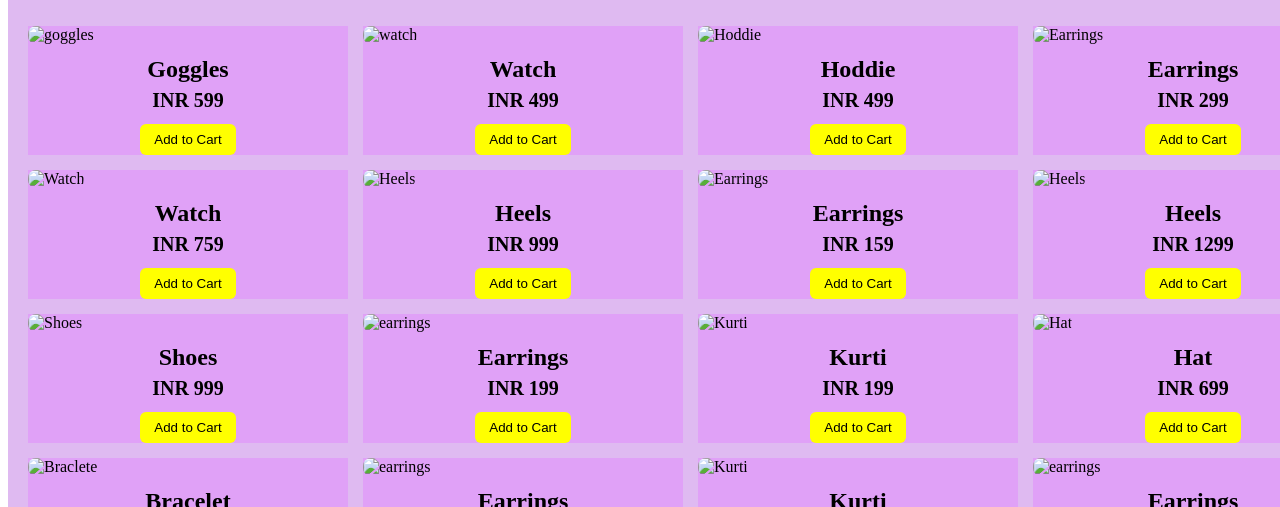
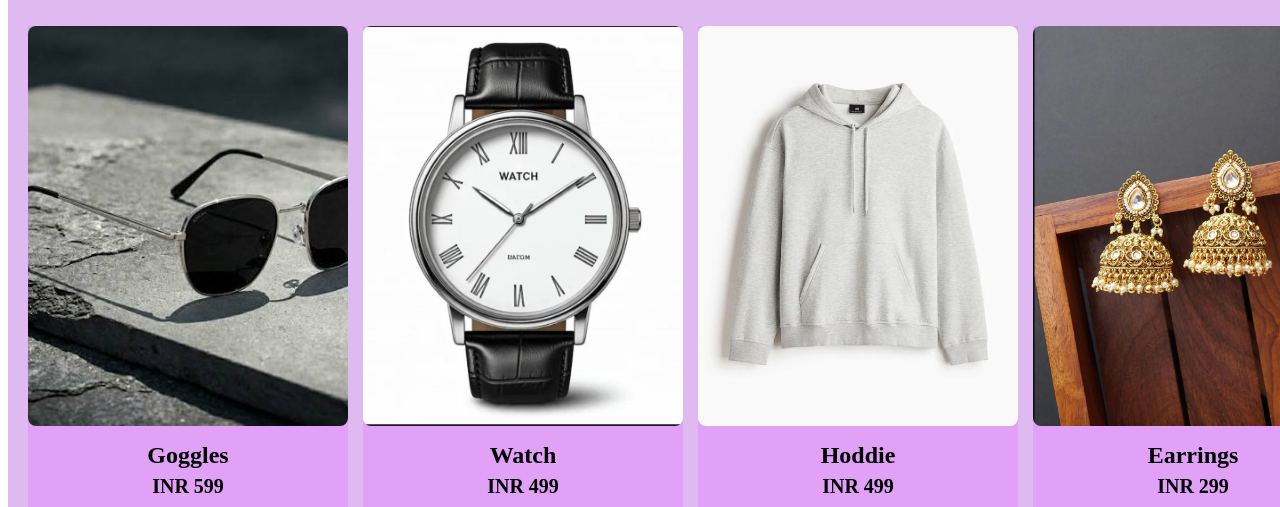
Before and after one commit to abhigyan-bit/LocalVibes-local-vendors-.github.io, a plain HTML site: page index.html in a window 1280 px wide. Shown: the part 438-945 px from the top of the page. Drawn offline with Linux system fonts and the light colour scheme.

Commit message:
Update image paths for product cards

```diff
--- a/index.html
+++ b/index.html
@@ -51,112 +51,112 @@
         <h2>Sample Products</h2>
         <div class="product_grid">
             <div class="product_card">
-                <img src="images/image1.jpeg" alt="goggles" loading="lazy">
+                <img src="image1.jpeg" alt="goggles" loading="lazy">
                 <h3>Goggles</h3>
                 <p class="price">INR 599</p>
                 <button type="button">Add to Cart</button>
             </div>
 
             <div class="product_card">
-                <img src="images/image2.jpeg" alt="watch" loading="lazy">
+                <img src="image2.jpeg" alt="watch" loading="lazy">
                 <h3>Watch</h3>
                 <p class="price">INR 499</p>
                 <button type="button">Add to Cart</button>
             </div>
 
             <div class="product_card">
-                <img src="images/image3.jpeg" alt="Hoddie" loading="lazy">
+                <img src="image3.jpeg" alt="Hoddie" loading="lazy">
                 <h3>Hoddie</h3>
                 <p class="price">INR 499</p>
                 <button type="button">Add to Cart</button>
             </div>
 
             <div class="product_card">
-                <img src="images/image13.jpeg" alt="Earrings" loading="lazy">
+                <img src="image13.jpeg" alt="Earrings" loading="lazy">
                 <h3>Earrings</h3>
                 <p class="price">INR 299</p>
                 <button type="button">Add to Cart</button>
             </div>
 
             <div class="product_card">
-                <img src="images/image4.jpeg" alt="Watch" loading="lazy">
+                <img src="image4.jpeg" alt="Watch" loading="lazy">
                 <h3>Watch</h3>
                 <p class="price">INR 759</p>
                 <button type="button">Add to Cart</button>
             </div>
 
             <div class="product_card">
-                <img src="images/image5.jpeg" alt="Heels" loading="lazy">
+                <img src="image5.jpeg" alt="Heels" loading="lazy">
                 <h3>Heels</h3>
                 <p class="price">INR 999</p>
                 <button type="button">Add to Cart</button>
             </div>
 
             <div class="product_card">
-                <img src="images/image8.jpeg" alt="Earrings" loading="lazy">
+                <img src="image8.jpeg" alt="Earrings" loading="lazy">
                 <h3>Earrings</h3>
                 <p class="price">INR 159</p>
                 <button type="button">Add to Cart</button>
             </div>
 
             <div class="product_card">
-                <img src="images/image6.jpeg" alt="Heels" loading="lazy">
+                <img src="image6.jpeg" alt="Heels" loading="lazy">
                 <h3>Heels</h3>
                 <p class="price">INR 1299</p>
                 <button type="button">Add to Cart</button>
             </div>
 
             <div class="product_card">
-                <img src="images/image7.jpeg" alt="Shoes" loading="lazy">
+                <img src="image7.jpeg" alt="Shoes" loading="lazy">
                 <h3>Shoes</h3>
                 <p class="price">INR 999</p>
                 <button type="button">Add to Cart</button>
             </div>
 
             <div class="product_card">
-                <img src="images/image11.jpeg" alt="earrings" loading="lazy">
+                <img src="image11.jpeg" alt="earrings" loading="lazy">
                 <h3>Earrings</h3>
                 <p class="price">INR 199</p>
                 <button type="button">Add to Cart</button>
             </div>
 
             <div class="product_card">
-                <img src="images/image15.jpeg" alt="Kurti" loading="lazy">
+                <img src="image15.jpeg" alt="Kurti" loading="lazy">
                 <h3>Kurti</h3>
                 <p class="price">INR 199</p>
                 <button type="button">Add to Cart</button>
             </div>
 
             <div class="product_card">
-                <img src="images/image9.jpeg" alt="Hat" loading="lazy">
+                <img src="image9.jpeg" alt="Hat" loading="lazy">
                 <h3>Hat</h3>
                 <p class="price">INR 699</p>
                 <button type="button">Add to Cart</button>
             </div>
 
             <div class="product_card">
-                <img src="images/image10.jpeg" alt="Braclete" loading="lazy">
+                <img src="image10.jpeg" alt="Braclete" loading="lazy">
                 <h3>Bracelet</h3>
                 <p class="price">INR 110</p>
                 <button type="button">Add to Cart</button>
             </div>
 
             <div class="product_card">
-                <img src="images/image12.jpeg" alt="earrings" loading="lazy">
+                <img src="image12.jpeg" alt="earrings" loading="lazy">
                 <h3>Earrings</h3>
                 <p class="price">INR 259</p>
                 <button type="button">Add to Cart</button>
             </div>
 
             <div class="product_card">
-                <img src="images/image14.jpeg" alt="Kurti" loading="lazy">
+                <img src="image14.jpeg" alt="Kurti" loading="lazy">
                 <h3>Kurti</h3>
                 <p class="price">INR 699</p>
                 <button type="button">Add to Cart</button>
             </div>
 
             <div class="product_card">
-                <img src="images/image13.jpeg" alt="earrings" loading="lazy">
+                <img src="image13.jpeg" alt="earrings" loading="lazy">
                 <h3>Earrings</h3>
                 <p class="price">INR 199</p>
                 <button type="button">Add to Cart</button>
```
